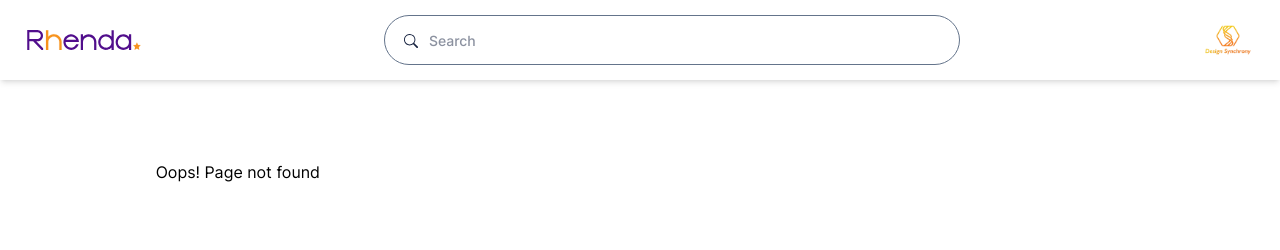
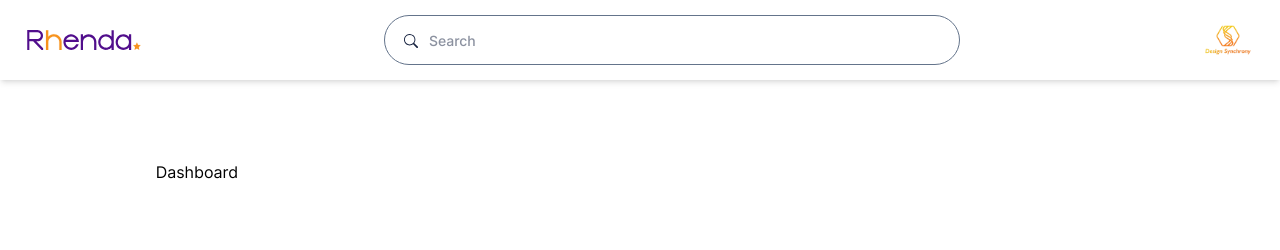
Before and after one commit to chizidotdev/solid-octo-eureka, a Next.js app: page /dashboard in a window 1280 px wide. Before the commit this address had no page. Shown: the top 250 px of the page. Built offline with nearby package versions, Linux system fonts and the light colour scheme.

Commit message:
feat: initialize dashboard page layout

```diff
--- /dev/null
+++ b/src/pages/dashboard.tsx
@@ -0,0 +1,14 @@
+import React from 'react'
+import type { NextPageWithLayout } from './_app';
+import Layout from '@components/layout';
+
+
+const Dashboard:NextPageWithLayout = () => {
+  return (
+    <div>Dashboard</div>
+  )
+}
+
+Dashboard.getLayout = (page) => <Layout>{page}</Layout>;
+
+export default Dashboard
```
